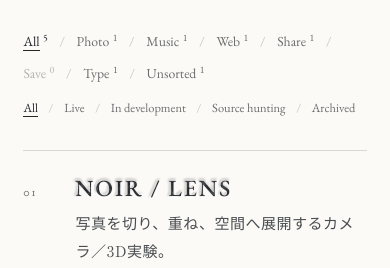
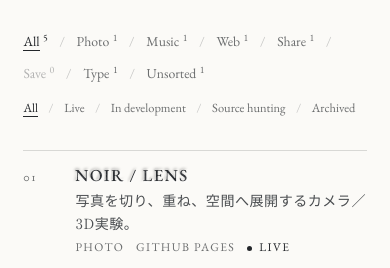
Before and after one commit to 8viliv8/urei-works-index, a plain HTML site: page dist/v2/index.html in a window 390 px wide. Shown: the part 527-795 px from the top of the page. Drawn offline with nearby package versions, Linux system fonts and the light colour scheme.

Commit message:
Make work rows compact in both current and v2 designs
Smaller work titles, tighter row padding, smaller meta/stamp; on mobile
origin and status share one line. Average row height roughly halves
(current PC 142->77px, mobile 216->131px; v2 PC 133->80px, mobile
165->113px) so ~20 works stay scrollable.

Co-Authored-By: Claude Opus 5.5 <noreply@anthropic.com>
Claude-Session: https://claude.ai/code/session_01YZDC9RWQ19fE8PwMFyLwuj

```diff
--- a/dist/v2/v2.css
+++ b/dist/v2/v2.css
@@ -15,6 +15,7 @@
   --s-title:clamp(1.45rem,2.4vw,2rem);
   --s-body:1rem;
   --s-label:.8rem;
+  --s-item:clamp(1.05rem,1.45vw,1.25rem);
   --measure:1120px;
   --gutter:clamp(22px,6vw,72px);
 }
@@ -73,13 +74,14 @@ button{font:inherit;color:inherit;background:none;border:0;padding:0;cursor:poin
 
 /* ===== 目録 ===== */
 .catalogue{list-style:none;margin:0;padding:0;border-top:1px solid var(--rule)}
-.item{position:relative;display:grid;grid-template-columns:56px minmax(0,1.15fr) minmax(0,1fr) 190px;grid-template-areas:"no title desc meta";gap:6px 18px;align-items:baseline;padding:26px 0 24px;border-bottom:1px solid var(--rule);transition:background .2s}
+.item{position:relative;display:grid;grid-template-columns:56px minmax(0,1.15fr) minmax(0,1fr) 190px;grid-template-areas:"no title desc meta";gap:2px 18px;align-items:baseline;padding:14px 0 13px;border-bottom:1px solid var(--rule);transition:background .2s}
 .item .no{grid-area:no;font:400 var(--s-label)/1 var(--en);letter-spacing:.1em;color:var(--ink-3);font-variant-numeric:oldstyle-nums}
-.item .title{grid-area:title;margin:0;font:500 var(--s-title)/1.3 var(--en);letter-spacing:.08em}
+.item .title{grid-area:title;margin:0;font:500 var(--s-item)/1.35 var(--en);letter-spacing:.08em}
 .item .title .pressable{display:block}
-.item .desc{grid-area:desc;margin:0;color:var(--ink-2);font-size:.94rem;line-height:1.85}
-.item .meta{grid-area:meta;margin:0;text-align:right;font:400 var(--s-label)/1.7 var(--en);letter-spacing:.12em;text-transform:uppercase;color:var(--ink-3)}
-.item .meta>span{display:block}
+.item .desc{grid-area:desc;margin:0;color:var(--ink-2);font-size:.88rem;line-height:1.7}
+.item .meta{grid-area:meta;margin:0;text-align:right;font:400 .74rem/1.55 var(--en);letter-spacing:.12em;text-transform:uppercase;color:var(--ink-3)}
+.item .meta>span{display:inline}
+.item .meta>span+span:not(.state)::before{content:" · "}
 .item .state{display:block;color:var(--ink)}
 .item .state::before{content:"";display:inline-block;width:5px;height:5px;margin:0 .6em .15em 0;border-radius:50%;background:currentColor;vertical-align:middle}
 .item.development .state{color:var(--ink-2)}
@@ -135,9 +137,10 @@ button{font:inherit;color:inherit;background:none;border:0;padding:0;cursor:poin
   .hero{padding-top:64px;padding-bottom:72px}
   .hero h1{font-size:clamp(1.5rem,7.4vw,2.6rem);letter-spacing:.04em}
   .hero-copy{margin-top:30px;font-size:.95rem}
-  .item{grid-template-columns:34px minmax(0,1fr);grid-template-areas:"no title" ". desc" ". meta";padding:22px 0 20px}
-  .item .meta{text-align:left;display:flex;flex-wrap:wrap;gap:0 1.2em}
+  .item{grid-template-columns:34px minmax(0,1fr);grid-template-areas:"no title" ". desc" ". meta";padding:13px 0 12px}
+  .item .meta{text-align:left;display:flex;flex-wrap:wrap;gap:0 1em}
   .item .meta>span,.item .state{display:inline}
+  .item .meta>span+span:not(.state)::before{content:none}
   .refs{grid-template-columns:1fr}
   .block-head{grid-template-columns:34px 1fr}
   .switch.genre{font-size:.86rem}
```
Also changed, not shown: dist/styles.css (+7 -7 lines).
